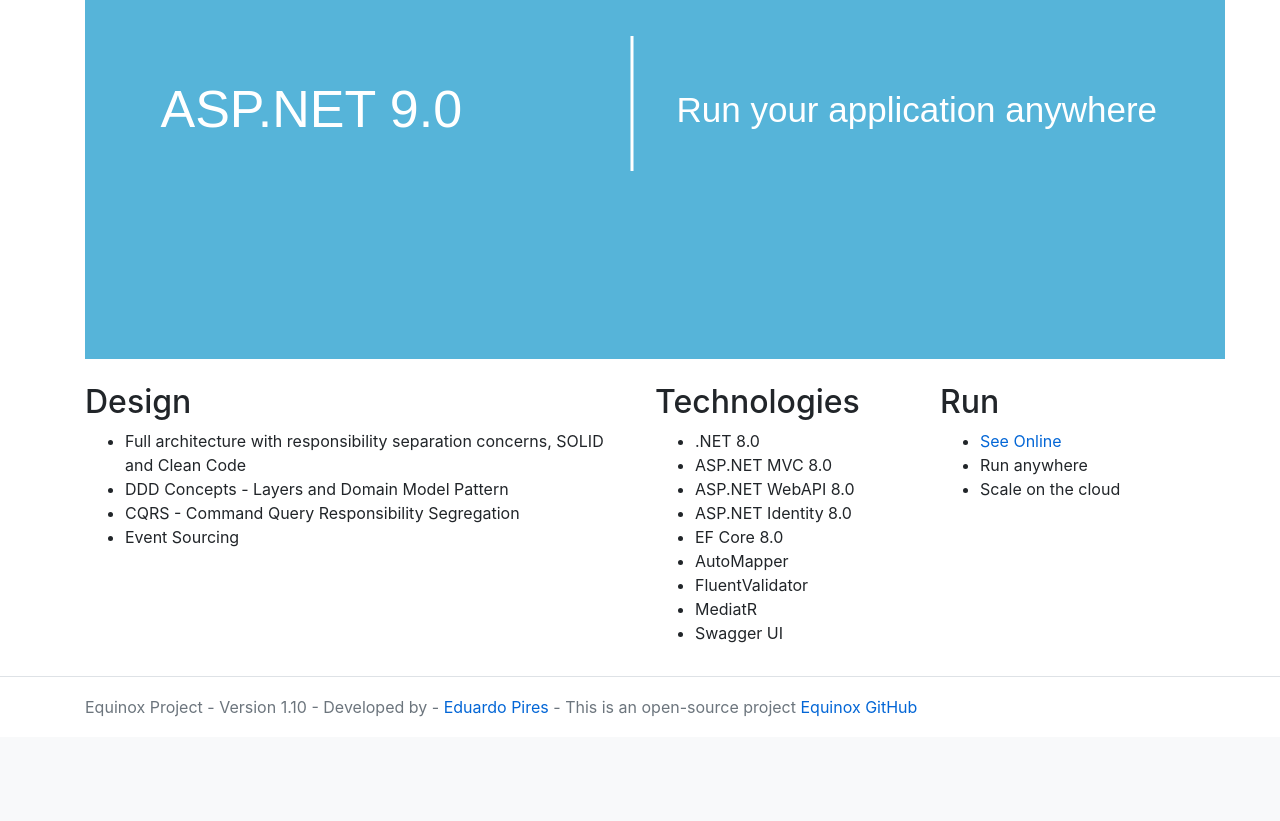
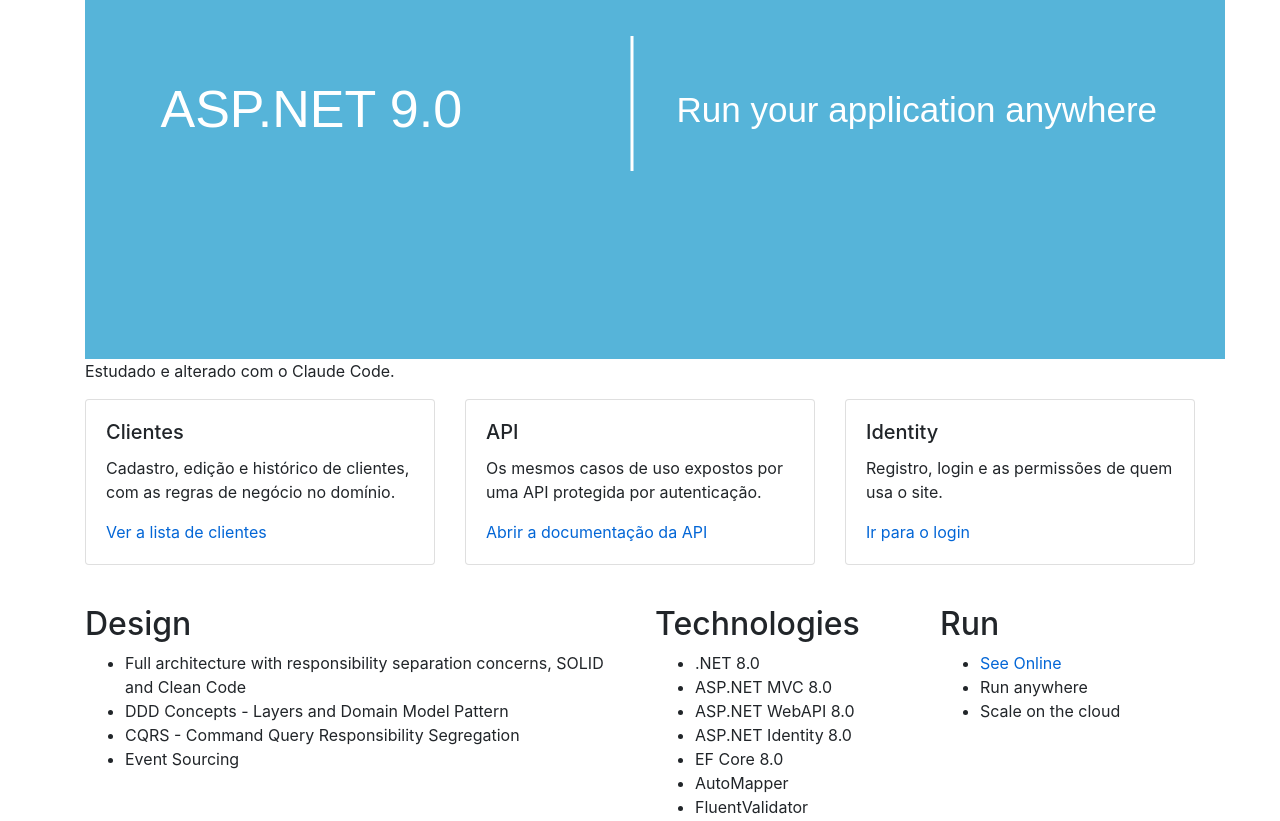
Before and after one commit to raphaelpintado/EquinoxProject, an ASP.NET Core app: page / in a window 1280 px wide. Shown: the part 81-902 px from the top of the page. Before the commit the page ends 798 px from the top, so only its background shows below. Run offline with ASP.NET Core 8, Linux system fonts and the light colour scheme; some libraries are stand-ins or nearby versions.

Commit message:
Adiciona cartões Clientes, API e Identity na home
Três cartões Bootstrap abaixo do banner, cada um com uma frase curta e
um link: lista de clientes, documentação Swagger da API e tela de login.
Inclui a legenda abaixo do banner.

Co-Authored-By: Claude Opus 5.5 <noreply@anthropic.com>

```diff
--- a/src/Equinox.UI.Web/Views/Home/Index.cshtml
+++ b/src/Equinox.UI.Web/Views/Home/Index.cshtml
@@ -4,7 +4,37 @@
 
 <div>
     <img src="~/images/banner1.svg" alt="ASP.NET" class="img-responsive" />
-    <br /><br />
+    <p>Estudado e alterado com o Claude Code.</p>
+</div>
+
+<div class="row mb-4">
+    <div class="col-md-4 mb-3">
+        <div class="card h-100">
+            <div class="card-body d-flex flex-column">
+                <h5 class="card-title">Clientes</h5>
+                <p class="card-text">Cadastro, edição e histórico de clientes, com as regras de negócio no domínio.</p>
+                <a asp-area="" asp-controller="Customer" asp-action="Index" class="card-link mt-auto">Ver a lista de clientes</a>
+            </div>
+        </div>
+    </div>
+    <div class="col-md-4 mb-3">
+        <div class="card h-100">
+            <div class="card-body d-flex flex-column">
+                <h5 class="card-title">API</h5>
+                <p class="card-text">Os mesmos casos de uso expostos por uma API protegida por autenticação.</p>
+                <a href="https://localhost:5001/swagger" target="_blank" rel="noopener" class="card-link mt-auto">Abrir a documentação da API</a>
+            </div>
+        </div>
+    </div>
+    <div class="col-md-4 mb-3">
+        <div class="card h-100">
+            <div class="card-body d-flex flex-column">
+                <h5 class="card-title">Identity</h5>
+                <p class="card-text">Registro, login e as permissões de quem usa o site.</p>
+                <a asp-area="Identity" asp-page="/Account/Login" class="card-link mt-auto">Ir para o login</a>
+            </div>
+        </div>
+    </div>
 </div>
 
 <div class="row">
```
